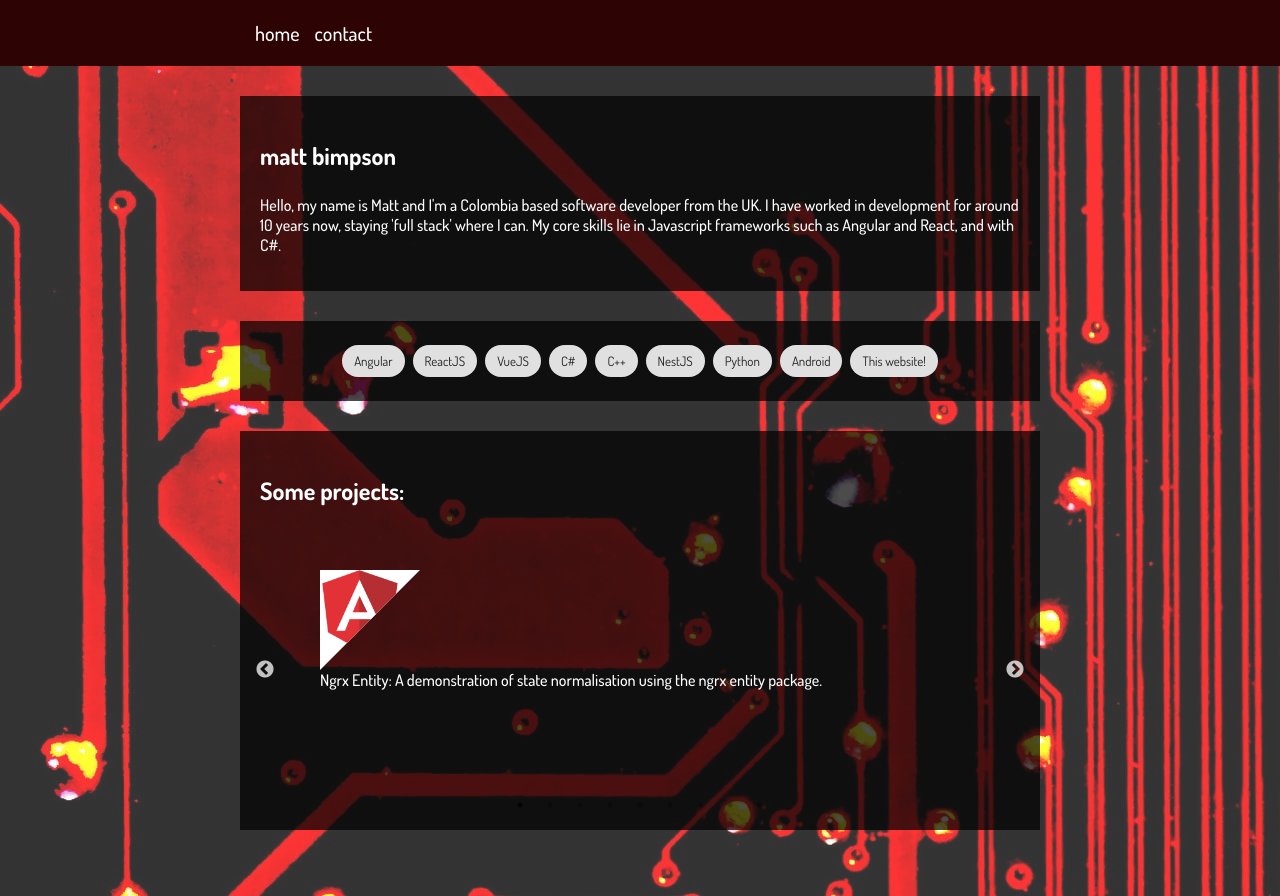
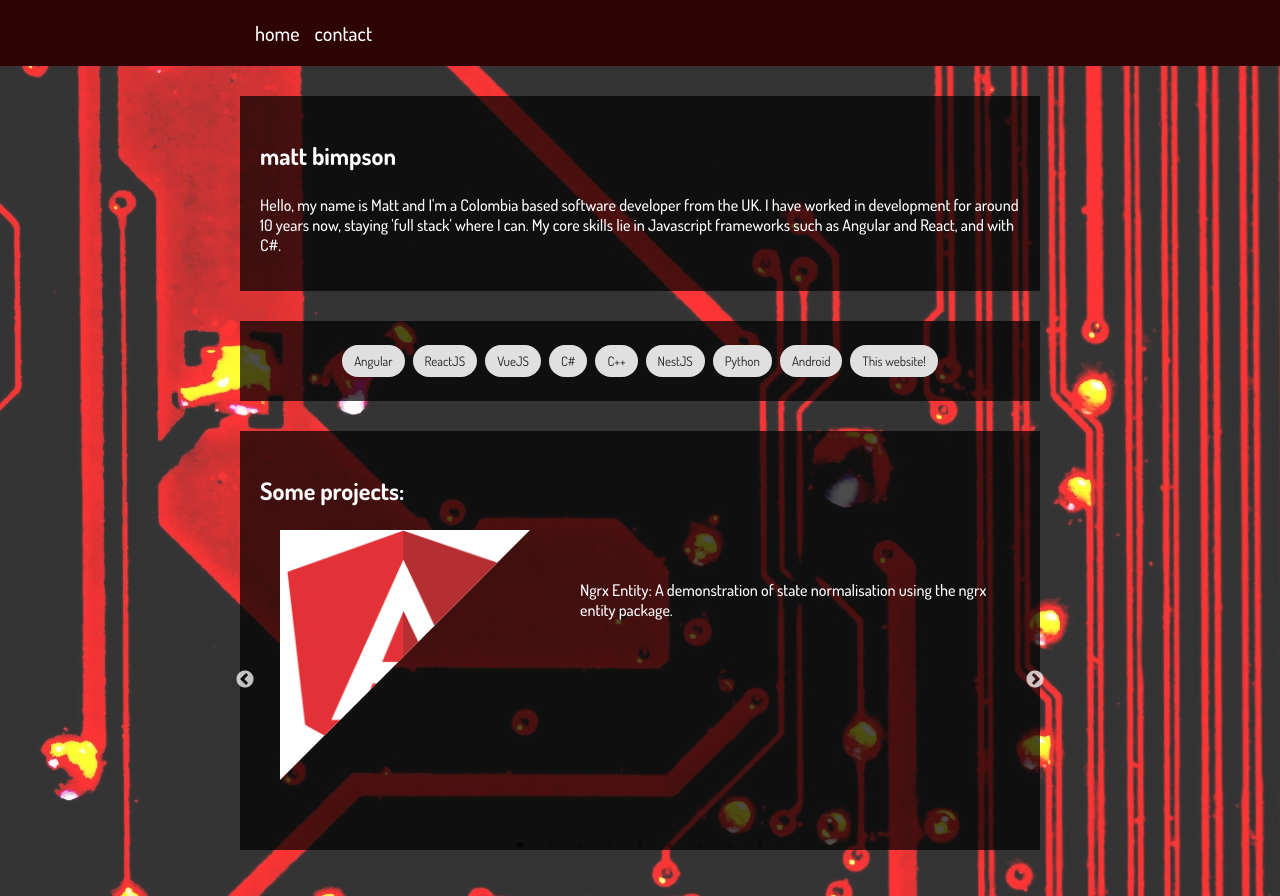
Before and after one commit to mattbimpson/portfolio, a React (Create React App) app: page / in a window 1280 px wide. Built offline with nearby package versions, Linux system fonts and the light colour scheme.

Commit message:
carousel image style

```diff
--- a/src/components/carousel/Carousel.tsx
+++ b/src/components/carousel/Carousel.tsx
@@ -1,6 +1,6 @@
 import React from 'react';
 import Slider from 'react-slick';
-import { CarouselContainer, ItemContainer, ImageContainer, Image } from './Styles';
+import { CarouselContainer, ItemContainer, ImageContainer, Image, TextContainer } from './Styles';
 import { Container, HeaderText } from '../../shared/styles/Styles';
 
 import "slick-carousel/slick/slick.css";
@@ -43,7 +43,9 @@ const Carousel: React.FC<CarouselProps> = (props) => {
                   <ImageContainer>
                     <Image src={angular} />
                   </ImageContainer>
-                  {x.title}: {x.description}
+                  <TextContainer>
+                    {x.title}: {x.description}
+                  </TextContainer>
                 </ItemContainer>
               )
             }
--- a/src/components/carousel/Styles.ts
+++ b/src/components/carousel/Styles.ts
@@ -10,30 +10,35 @@ export const Container =
 
 export const CarouselContainer =
   styled.div`
-    padding: 20px;
   `;
 
 export const ItemContainer =
   styled.div`
-    height: 200px;
+    height: 300px;
     width: 300px;
-    padding: 20px;
     margin-left: 20px;
     color: white;
     font-weight: 500;
     outline: none;
+
+    display: flex !important;
   `;
 
 export const ImageContainer =
   styled.div`
-    height: 100px;
-    width: 100px;
+    height: 250px;
+    width: 250px;
     background-color: white;
-    -webkit-clip-path: polygon(0 0, 0 100px, 100px 0, 100px 0);
-    clip-path: polygon(0 0, 0 100px, 100px 0, 100px 0);
+    -webkit-clip-path: polygon(0 0, 0 250px, 250px 0, 250px 0);
+    clip-path: polygon(0 0, 0 250px, 250px 0, 250px 0);
   `;
 export const Image =
   styled.img`
-    height: 80px;
-    width: 80px;
+    height: 250px;
+    width: 250px;
   `;
+
+export const TextContainer =
+  styled.div`
+    margin: 50px;
+  `;
```
